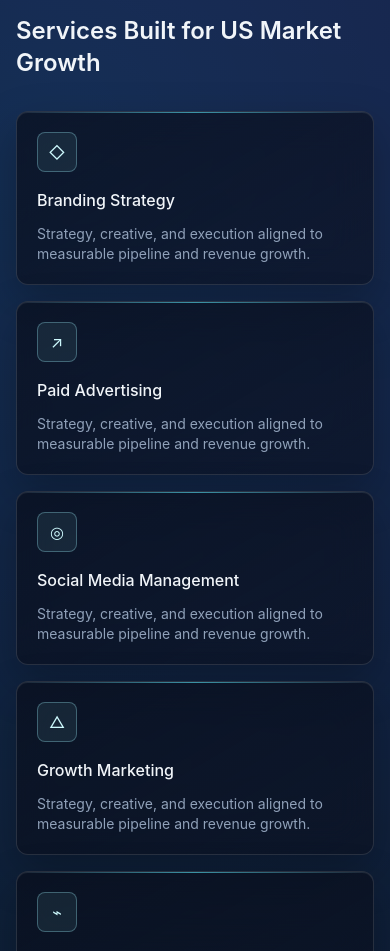
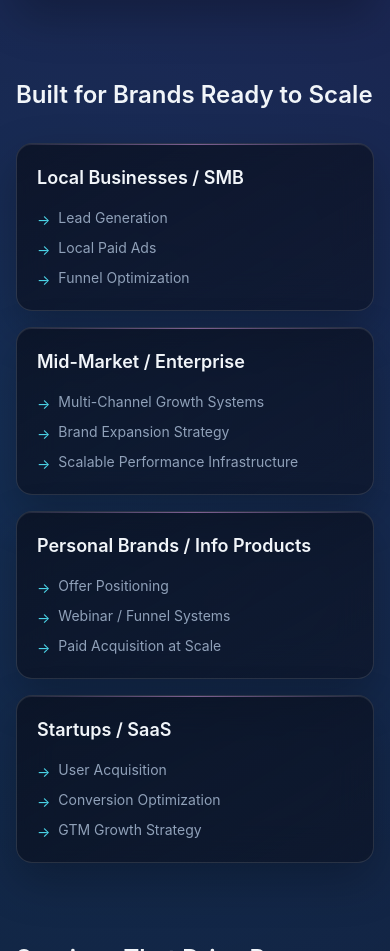
Before and after one commit to wipoingeniero-blip/G-G, a React (Vite) app: page / in a window 390 px wide. Shown: the part 1049-2000 px from the top of the page. Built offline with nearby package versions, Linux system fonts and the light colour scheme.

Commit message:
mejora visual

```diff
--- a/src/App.jsx
+++ b/src/App.jsx
@@ -9,7 +9,7 @@ import {
   useTransform,
 } from "framer-motion"
 import { Link } from "react-router-dom"
-import { getPortfolioSlides, getServicesForLang } from "./copy"
+import { getServicesForLang, getVerticalCaseStudies } from "./copy"
 import { LanguageToggle, useLang } from "./i18n"
 import { STRATEGY_CONFIRM_PATH } from "./routes.js"
 
@@ -75,6 +75,7 @@ function AppShell() {
       <div className="mx-auto w-full max-w-6xl">
         <Navbar postIntroDelay={postIntroDelay} />
         <Hero reducedMotion={reducedMotion} heroEnterDelay={heroEnterDelay} />
+        <IcSegments key={`icp-${lang}`} reducedMotion={reducedMotion} />
         <Services />
         <ServicesSpotlightCarousel key={`services-spotlight-${lang}`} reducedMotion={reducedMotion} />
         <ShowcaseVitrine key={`showcase-${lang}`} reducedMotion={reducedMotion} />
@@ -313,7 +314,7 @@ function Hero({ reducedMotion, heroEnterDelay }) {
                 <span>{copy.heroCta1}</span>
               </a>
               <a
-                href="#services"
+                href="#work"
                 className="group rounded-xl border border-white/20 px-6 py-3 font-semibold transition hover:border-cyan-200/80 hover:bg-cyan-400/8"
               >
                 <span className="inline-flex items-center gap-2">
@@ -393,6 +394,53 @@ function HeroVisual({ reducedMotion, floatB }) {
   )
 }
 
+function IcSegments({ reducedMotion }) {
+  const { copy } = useLang()
+  const segments = copy.icpSegments
+  return (
+    <motion.section
+      id="segments"
+      variants={reveal}
+      initial="hidden"
+      whileInView="show"
+      viewport={{ once: true, margin: "-100px" }}
+      className="pt-20"
+      aria-labelledby="icp-heading"
+    >
+      <h2 id="icp-heading" className="text-2xl font-semibold sm:text-3xl">
+        {copy.icpTitle}
+      </h2>
+      <motion.div
+        variants={fadeStagger}
+        initial="hidden"
+        whileInView="show"
+        viewport={{ once: true, margin: "-120px" }}
+        className="mt-8 grid gap-4 sm:grid-cols-2"
+      >
+        {segments.map((segment) => (
+          <motion.div
+            key={segment.title}
+            variants={cardItem}
+            whileHover={reducedMotion ? {} : { y: -6 }}
+            className="section-shell relative overflow-hidden rounded-2xl border border-white/10 p-5 sm:p-6"
+          >
+            <div className="absolute inset-x-0 top-0 h-px bg-gradient-to-r from-transparent via-fuchsia-300/50 to-transparent opacity-90" />
+            <h3 className="text-lg font-semibold text-slate-100">{segment.title}</h3>
+            <ul className="mt-4 space-y-2 text-sm text-slate-400">
+              {segment.bullets.map((line) => (
+                <li key={line} className="flex gap-2">
+                  <span className="mt-0.5 shrink-0 text-cyan-300/90">→</span>
+                  <span>{line}</span>
+                </li>
+              ))}
+            </ul>
+          </motion.div>
+        ))}
+      </motion.div>
+    </motion.section>
+  )
+}
+
 function Services() {
   const { lang, copy } = useLang()
   const servicesList = useMemo(() => getServicesForLang(lang), [lang])
@@ -412,7 +460,7 @@ function Services() {
         initial="hidden"
         whileInView="show"
         viewport={{ once: true, margin: "-120px" }}
-        className="mt-8 grid gap-4 md:grid-cols-2 lg:grid-cols-3"
+        className="mt-8 grid gap-4 md:grid-cols-2"
       >
         {servicesList.map((service) => (
           <motion.div
@@ -426,7 +474,7 @@ function Services() {
               {service.icon}
             </div>
             <p className="font-medium text-slate-100">{service.name}</p>
-            <p className="mt-3 text-sm text-slate-400">{copy.serviceCardDesc}</p>
+            <p className="mt-3 text-sm text-slate-400">{service.desc}</p>
           </motion.div>
         ))}
       </motion.div>
@@ -527,12 +575,7 @@ function ServicesSpotlightCarousel({ reducedMotion }) {
 
 function ShowcaseVitrine({ reducedMotion }) {
   const { lang, copy } = useLang()
-  const portfolioSlides = useMemo(() => getPortfolioSlides(lang), [lang])
-  const [slide, setSlide] = useState(0)
-  const total = portfolioSlides.length
-
-  const goPrev = () => setSlide((i) => (i - 1 + total) % total)
-  const goNext = () => setSlide((i) => (i + 1) % total)
+  const verticalCases = useMemo(() => getVerticalCaseStudies(lang), [lang])
 
   return (
     <motion.section
@@ -561,85 +604,47 @@ function ShowcaseVitrine({ reducedMotion }) {
         </a>
       </div>
 
-      <div className="relative mx-auto mt-8 w-full max-w-[min(100%,24rem)] sm:max-w-sm md:max-w-md">
-        <button
-          type="button"
-          onClick={goPrev}
-          className="absolute left-1 top-1/2 z-20 flex h-9 w-9 -translate-y-1/2 items-center justify-center rounded-full border border-white/15 bg-slate-950/90 text-lg text-cyan-100 shadow-lg backdrop-blur-md transition hover:border-cyan-300/50 hover:bg-slate-900 sm:left-2 sm:h-10 sm:w-10"
-          aria-label={copy.showcasePrev}
+      <motion.div
+        variants={fadeStagger}
+        initial="hidden"
+        whileInView="show"
+        viewport={{ once: true, margin: "-80px" }}
+        className="mx-auto mt-10 grid max-w-5xl gap-5 sm:grid-cols-2"
       >
-          ‹
-        </button>
-        <button
-          type="button"
-          onClick={goNext}
-          className="absolute right-1 top-1/2 z-20 flex h-9 w-9 -translate-y-1/2 items-center justify-center rounded-full border border-white/15 bg-slate-950/90 text-lg text-cyan-100 shadow-lg backdrop-blur-md transition hover:border-cyan-300/50 hover:bg-slate-900 sm:right-2 sm:h-10 sm:w-10"
-          aria-label={copy.showcaseNext}
-        >
-          ›
-        </button>
-
-        <div className="section-shell gradient-border overflow-hidden rounded-2xl p-3 shadow-[0_20px_50px_rgba(0,0,0,0.35)]">
-          <div className="overflow-hidden rounded-xl">
-            <motion.div
-              className="flex"
-              animate={{ x: `-${slide * 100}%` }}
-              transition={{ duration: reducedMotion ? 0 : 0.45, ease: [0.32, 0.72, 0, 1] }}
-            >
-              {portfolioSlides.map((work, index) => (
-                <article
-                  key={`${work.src}-${lang}`}
-                  className="group relative flex min-w-full shrink-0 flex-col items-center px-1"
-                  aria-hidden={index !== slide}
+        {verticalCases.map((work, index) => (
+          <motion.article
+            key={`${work.verticalHeading}-${work.src}`}
+            variants={cardItem}
+            whileHover={reducedMotion ? {} : { y: -4 }}
+            className="section-shell gradient-border group relative overflow-hidden rounded-2xl p-4 shadow-[0_16px_40px_rgba(0,0,0,0.28)]"
           >
             <div
-                    className={`pointer-events-none absolute inset-0 rounded-xl bg-gradient-to-br ${work.accent} opacity-80`}
+              className={`pointer-events-none absolute inset-0 rounded-xl bg-gradient-to-br ${work.accent} opacity-75`}
             />
-                  <div className="relative z-10 flex w-full max-w-full flex-col items-center gap-2 pb-2 pt-1">
-                    <div className="flex w-full items-start justify-between gap-2 px-1">
-                      <div className="min-w-0 flex-1 text-left">
+            <div className="relative z-10 flex flex-col gap-3">
+              <p className="text-xs font-semibold uppercase tracking-[0.14em] text-fuchsia-100/95">
+                {work.verticalHeading}
+              </p>
+              <div>
                 <p className="text-[10px] font-semibold uppercase tracking-[0.16em] text-cyan-100/90 md:text-xs">
                   {work.tag}
                 </p>
                 <h3 className="text-base font-semibold text-white md:text-lg">{work.title}</h3>
               </div>
-                      <span className="shrink-0 rounded-full border border-white/15 bg-white/5 px-2 py-0.5 text-[9px] font-medium uppercase tracking-wider text-slate-400">
-                        {String(index + 1).padStart(2, "0")}/{String(total).padStart(2, "0")}
-                      </span>
-                    </div>
-                    <div className="relative mx-auto flex aspect-[3/4] w-full max-h-[220px] items-center justify-center overflow-hidden rounded-lg border border-white/10 bg-black/50 md:max-h-[260px]">
+              <div className="relative flex aspect-[4/3] w-full max-h-[200px] items-center justify-center overflow-hidden rounded-xl border border-white/10 bg-black/50 md:max-h-[220px]">
                 <img
                   src={work.src}
-                        alt={`${work.title}`}
+                  alt={`${work.verticalHeading}: ${work.title}`}
                   loading={index === 0 ? "eager" : "lazy"}
                   decoding="async"
-                        className="max-h-full max-w-full object-contain object-center transition duration-500 group-hover:scale-[1.03]"
+                  className="max-h-full max-w-full object-contain object-center transition duration-500 group-hover:scale-[1.02]"
                 />
-                      <div className="pointer-events-none absolute inset-0 bg-gradient-to-t from-slate-950/70 via-transparent to-transparent" />
+                <div className="pointer-events-none absolute inset-0 bg-gradient-to-t from-slate-950/65 via-transparent to-transparent" />
               </div>
             </div>
-                </article>
+          </motion.article>
         ))}
       </motion.div>
-          </div>
-        </div>
-
-        <div className="mt-4 flex justify-center gap-1.5" role="tablist" aria-label={copy.showcaseDots}>
-          {portfolioSlides.map((work, i) => (
-            <button
-              key={`${work.src}-dot-${lang}`}
-              type="button"
-              role="tab"
-              aria-selected={i === slide}
-              onClick={() => setSlide(i)}
-              className={`h-2 rounded-full transition-all ${
-                i === slide ? "w-6 bg-cyan-200" : "w-2 bg-white/25 hover:bg-white/40"
-              }`}
-              aria-label={`${copy.showcaseGoTo} ${work.title}`}
-            />
-          ))}
-        </div>
-      </div>
     </motion.section>
   )
 }
@@ -837,7 +842,9 @@ function FinalCTA() {
     >
       <div className="section-shell gradient-border rounded-3xl px-5 py-10 text-center sm:px-8 sm:py-14">
         <h2 className="text-2xl font-semibold sm:text-3xl md:text-4xl">{copy.finalTitle}</h2>
+        {copy.finalBody ? (
           <p className="mx-auto mt-4 max-w-2xl text-slate-300">{copy.finalBody}</p>
+        ) : null}
         <Link
           to={STRATEGY_CONFIRM_PATH}
           className="mt-8 inline-flex rounded-xl bg-gradient-to-r from-cyan-400 to-fuchsia-500 px-7 py-3 font-semibold text-slate-950 transition hover:brightness-110"
--- a/src/copy.js
+++ b/src/copy.js
@@ -3,13 +3,13 @@ export const STRINGS = {
     logoAlt: "G&G Marketing & Advertising logo",
     navBrandName: "G&G Marketing & Advertising",
     navBrandLocation: "Austin, Texas",
-    navCta: "CREATE YOUR STRATEGY",
-    heroBadge: "Serving Austin, Texas Businesses",
-    heroTitle: "Austin's Premier Marketing & Advertising Agency",
+    navCta: "Book Your Growth Audit",
+    heroBadge: "Growth systems for ambitious brands",
+    heroTitle: "We Build Revenue-Driven Growth Systems for Ambitious Brands",
     heroSub:
-      "Helping Austin businesses scale through high-performance marketing, paid advertising, branding, and digital growth systems.",
-    heroCta1: "CREATE YOUR STRATEGY",
-    heroCta2: "View Our Services",
+      "From local businesses to SaaS startups, we engineer acquisition systems, branding, and performance marketing strategies that turn growth into a predictable process.",
+    heroCta1: "Book Your Growth Audit",
+    heroCta2: "See How We Scale Brands",
     dashTitle: "Growth Dashboard",
     dashLive: "Live",
     dashRoas: "Paid Media ROAS",
@@ -17,9 +17,26 @@ export const STRINGS = {
     dashCpl: "CPL",
     dashPipeline: "+$420K Pipeline Influenced",
     dashStack: "Creative + Performance Stack",
-    servicesTitle: "Services Built for US Market Growth",
-    serviceCardDesc:
-      "Strategy, creative, and execution aligned to measurable pipeline and revenue growth.",
+    icpTitle: "Built for Brands Ready to Scale",
+    icpSegments: [
+      {
+        title: "Local Businesses / SMB",
+        bullets: ["Lead Generation", "Local Paid Ads", "Funnel Optimization"],
+      },
+      {
+        title: "Mid-Market / Enterprise",
+        bullets: ["Multi-Channel Growth Systems", "Brand Expansion Strategy", "Scalable Performance Infrastructure"],
+      },
+      {
+        title: "Personal Brands / Info Products",
+        bullets: ["Offer Positioning", "Webinar / Funnel Systems", "Paid Acquisition at Scale"],
+      },
+      {
+        title: "Startups / SaaS",
+        bullets: ["User Acquisition", "Conversion Optimization", "GTM Growth Strategy"],
+      },
+    ],
+    servicesTitle: "Services That Drive Revenue",
     mrWipoTitle: "Creative spotlight: brands in motion",
     mrWipoSub:
       "Automatic carousel — Mr. WIPO 3D mascots, packaging and product shots, plus premium client identity (Auto Techs Mobile).",
@@ -34,25 +51,41 @@ export const STRINGS = {
       "Auto Techs Mobile logo — brake specialist branding",
     ],
     services: [
-      "Branding Strategy",
-      "Paid Advertising",
-      "Social Media Management",
-      "Growth Marketing",
-      "Funnel Automation",
-      "Conversion-Focused Web Design",
+      {
+        name: "Paid Media",
+        desc: "Performance campaigns engineered for profitable customer acquisition.",
+      },
+      {
+        name: "Brand Strategy",
+        desc: "Positioning and messaging that increase trust and market authority.",
+      },
+      {
+        name: "Web Development",
+        desc: "Conversion-optimized digital experiences built to sell.",
+      },
+      {
+        name: "Funnel Systems",
+        desc: "End-to-end acquisition funnels engineered for predictable growth.",
+      },
     ],
-    showcaseLabel: "Showcase",
-    showcaseTitle: "Featured work",
+    showcaseLabel: "Case studies",
+    showcaseTitle: "Results by vertical",
     showcaseSub:
-      "A compact carousel — campaigns, local branding, and digital pieces at a glance.",
+      "SMB, SaaS, personal brands, and enterprise — proof across the segments we scale.",
+    caseStudyVerticals: [
+      "SMB Success Stories",
+      "SaaS Growth Results",
+      "Personal Brand Funnels",
+      "Enterprise Campaign Wins",
+    ],
     showcaseCta: "I want this →",
     showcasePrev: "Previous slide",
     showcaseNext: "Next slide",
     showcaseDots: "Select project",
     showcaseGoTo: "View",
-    whyTitle: "Why Austin Businesses Choose Us",
+    whyTitle: "Strategy Over Improvisation",
     whyBody:
-      "We combine strategic clarity, premium creative execution, and conversion-focused systems tailored for Austin's competitive business ecosystem. Every campaign is designed to elevate brand authority and produce measurable growth.",
+      "We are a growth agency focused on acquisition and scale systems for brands that want to grow with intent — not guesswork. Strategic clarity, premium execution, and infrastructure that compounds.",
     resultsTitle: "Results That Build Market Authority",
     metrics: [
       "Campaigns Managed",
@@ -60,9 +93,9 @@ export const STRINGS = {
       "Brands Scaled",
       "Client Retention",
     ],
-    localTitle: "Local SEO Focus: Austin, Texas",
+    localTitle: "Headquartered in Austin · Built for National Scale",
     localBody:
-      "G&G Marketing & Advertising is a high-performance digital partner for growth-focused brands searching for a trusted marketing agency in Austin TX.",
+      "Based in Austin, Texas, with systems and campaigns built for ambitious brands locally and beyond — from SMB to SaaS and enterprise.",
     seoKeywords: [
       "Marketing Agency Austin TX",
       "Advertising Agency Austin",
@@ -85,23 +118,23 @@ export const STRINGS = {
         role: "CEO, B2B Technology Company in Austin",
       },
     ],
-    finalTitle: "Ready to Scale Your Austin Business?",
-    finalBody:
-      "With G&G Marketing & Advertising, you will receive a customized growth roadmap for the next stage of your revenue expansion.",
-    finalCta: "CREATE YOUR STRATEGY",
+    finalTitle:
+      "Whether You're Scaling a Local Brand or a Global Startup — We Build Growth Systems That Perform",
+    finalBody: "",
+    finalCta: "Schedule Your Strategy Call",
     footerCopyright: "Copyright: G&G DIGITAL MARKETING 2026",
   },
   es: {
     logoAlt: "Logo de G&G Marketing & Publicidad",
     navBrandName: "G&G Marketing & Publicidad",
     navBrandLocation: "Austin, Texas",
-    navCta: "CREA TU ESTRATEGIA",
-    heroBadge: "Atendemos negocios en Austin, Texas",
-    heroTitle: "La agencia líder de marketing y publicidad en Austin",
+    navCta: "Reserva tu auditoría de crecimiento",
+    heroBadge: "Sistemas de crecimiento para marcas ambiciosas",
+    heroTitle: "Construimos sistemas de crecimiento orientados a ingresos para marcas ambiciosas",
     heroSub:
-      "Impulsamos empresas en Austin con marketing de alto rendimiento, publicidad paga, branding y sistemas digitales de crecimiento.",
-    heroCta1: "CREA TU ESTRATEGIA",
-    heroCta2: "Ver servicios",
+      "Desde negocios locales hasta startups SaaS, diseñamos sistemas de adquisición, branding y marketing de performance que convierten el crecimiento en un proceso predecible.",
+    heroCta1: "Reserva tu auditoría de crecimiento",
+    heroCta2: "Cómo escalamos marcas",
     dashTitle: "Panel de crecimiento",
     dashLive: "En vivo",
     dashRoas: "ROAS en medios pagos",
@@ -109,9 +142,30 @@ export const STRINGS = {
     dashCpl: "CPL",
     dashPipeline: "+$420K en pipeline influenciado",
     dashStack: "Creatividad y rendimiento",
-    servicesTitle: "Servicios diseñados para el crecimiento en el mercado de EE. UU.",
-    serviceCardDesc:
-      "Estrategia, creatividad y ejecución alineadas a un crecimiento medible del embudo comercial y de los ingresos.",
+    icpTitle: "Pensado para marcas listas para escalar",
+    icpSegments: [
+      {
+        title: "Negocios locales / PyME",
+        bullets: ["Generación de leads", "Anuncios locales pagos", "Optimización de embudos"],
+      },
+      {
+        title: "Mid-market / Enterprise",
+        bullets: [
+          "Sistemas de crecimiento multicanal",
+          "Estrategia de expansión de marca",
+          "Infraestructura de performance escalable",
+        ],
+      },
+      {
+        title: "Marcas personales / infoproductos",
+        bullets: ["Posicionamiento de oferta", "Sistemas webinar / embudo", "Adquisición pagada a escala"],
+      },
+      {
+        title: "Startups / SaaS",
+        bullets: ["Adquisición de usuarios", "Optimización de conversión", "Estrategia de crecimiento GTM"],
+      },
+    ],
+    servicesTitle: "Servicios que impulsan ingresos",
     mrWipoTitle: "Destacado creativo: marcas en movimiento",
     mrWipoSub:
       "Carrusel automático: mascotas 3D Mr. WIPO, empaque y fotografía de producto, más identidad premium para clientes (Auto Techs Mobile).",
@@ -126,25 +180,41 @@ export const STRINGS = {
       "Logo Auto Techs Mobile — especialista en frenos",
     ],
     services: [
-      "Estrategia de marca",
-      "Publicidad paga",
-      "Gestión de redes sociales",
-      "Marketing de crecimiento",
-      "Automatización de embudos",
-      "Diseño web orientado a conversión",
+      {
+        name: "Medios pagos",
+        desc: "Campañas de performance diseñadas para una adquisición de clientes rentable.",
+      },
+      {
+        name: "Estrategia de marca",
+        desc: "Posicionamiento y mensajes que aumentan la confianza y la autoridad en el mercado.",
+      },
+      {
+        name: "Desarrollo web",
+        desc: "Experiencias digitales optimizadas para conversión, pensadas para vender.",
+      },
+      {
+        name: "Sistemas de embudo",
+        desc: "Embudos de adquisición de punta a punta, diseñados para un crecimiento predecible.",
+      },
     ],
-    showcaseLabel: "Vitrina",
-    showcaseTitle: "Trabajos destacados",
+    showcaseLabel: "Casos de estudio",
+    showcaseTitle: "Resultados por vertical",
     showcaseSub:
-      "Carrusel compacto: campañas, branding local y piezas digitales en un solo vistazo.",
+      "PyME, SaaS, marcas personales y enterprise — resultados en los segmentos que escalamos.",
+    caseStudyVerticals: [
+      "Historias de éxito PyME",
+      "Resultados de crecimiento SaaS",
+      "Embudos de marca personal",
+      "Campañas enterprise ganadoras",
+    ],
     showcaseCta: "Quiero algo así →",
     showcasePrev: "Diapositiva anterior",
     showcaseNext: "Diapositiva siguiente",
     showcaseDots: "Seleccionar proyecto",
     showcaseGoTo: "Ver",
-    whyTitle: "Por qué eligen a G&G en Austin",
+    whyTitle: "Estrategia, no improvisación",
     whyBody:
-      "Unimos claridad estratégica, creatividad premium y sistemas enfocados en conversión, adaptados al ecosistema competitivo de Austin. Cada campaña eleva la autoridad de marca y genera crecimiento medible.",
+      "Somos una agencia de crecimiento enfocada en sistemas de adquisición y escalamiento para marcas que quieren crecer con intención — no a ciegas. Claridad estratégica, ejecución premium e infraestructura que se acumula.",
     resultsTitle: "Resultados que construyen autoridad",
     metrics: [
       "Campañas gestionadas",
@@ -152,9 +222,9 @@ export const STRINGS = {
       "Marcas escaladas",
       "Retención de clientes",
     ],
-    localTitle: "SEO local: Austin, Texas",
+    localTitle: "Sede en Austin · Pensado para escala nacional",
     localBody:
-      "G&G Marketing & Publicidad es un socio digital de alto rendimiento para marcas en crecimiento que buscan una agencia de confianza en Austin, TX.",
+      "Con base en Austin, Texas, con sistemas y campañas para marcas ambiciosas en lo local y más allá — de PyME a SaaS y enterprise.",
     seoKeywords: [
       "Agencia de marketing Austin TX",
       "Agencia de publicidad Austin",
@@ -177,18 +247,22 @@ export const STRINGS = {
         role: "CEO, empresa B2B de tecnología en Austin",
       },
     ],
-    finalTitle: "¿Listo para escalar tu negocio en Austin?",
-    finalBody:
-      "Con G&G Marketing & Publicidad, recibirás una hoja de ruta de crecimiento personalizada para la siguiente etapa de la expansión de tus ingresos.",
-    finalCta: "CREA TU ESTRATEGIA",
+    finalTitle:
+      "Ya sea que escales una marca local o una startup global — construimos sistemas de crecimiento que rinden",
+    finalBody: "",
+    finalCta: "Agenda tu llamada de estrategia",
     footerCopyright: "Copyright: G&G DIGITAL MARKETING 2026",
   },
 }
 
-const serviceIcons = ["◇", "↗", "◎", "△", "⌁", "◉"]
+const serviceIcons = ["◇", "↗", "◎", "△"]
 
 export function getServicesForLang(lang) {
-  return STRINGS[lang].services.map((name, i) => ({ name, icon: serviceIcons[i] }))
+  return STRINGS[lang].services.map((item, i) => ({
+    name: item.name,
+    desc: item.desc,
+    icon: serviceIcons[i],
+  }))
 }
 
 const portfolioAccents = [
@@ -226,3 +300,15 @@ export function getPortfolioSlides(lang) {
     ...portfolioCopy[lang][i],
   }))
 }
+
+/** Slide index order: SMB (Auto Techs), SaaS (Growth), Personal (Social), Enterprise (Brand & Web) */
+const CASE_STUDY_VERTICAL_SLIDE_ORDER = [1, 0, 2, 3]
+
+export function getVerticalCaseStudies(lang) {
+  const slides = getPortfolioSlides(lang)
+  const headings = STRINGS[lang].caseStudyVerticals
+  return CASE_STUDY_VERTICAL_SLIDE_ORDER.map((slideIndex, i) => ({
+    verticalHeading: headings[i],
+    ...slides[slideIndex],
+  }))
+}
```
Lines whose indentation alone changed are shown as unchanged.
